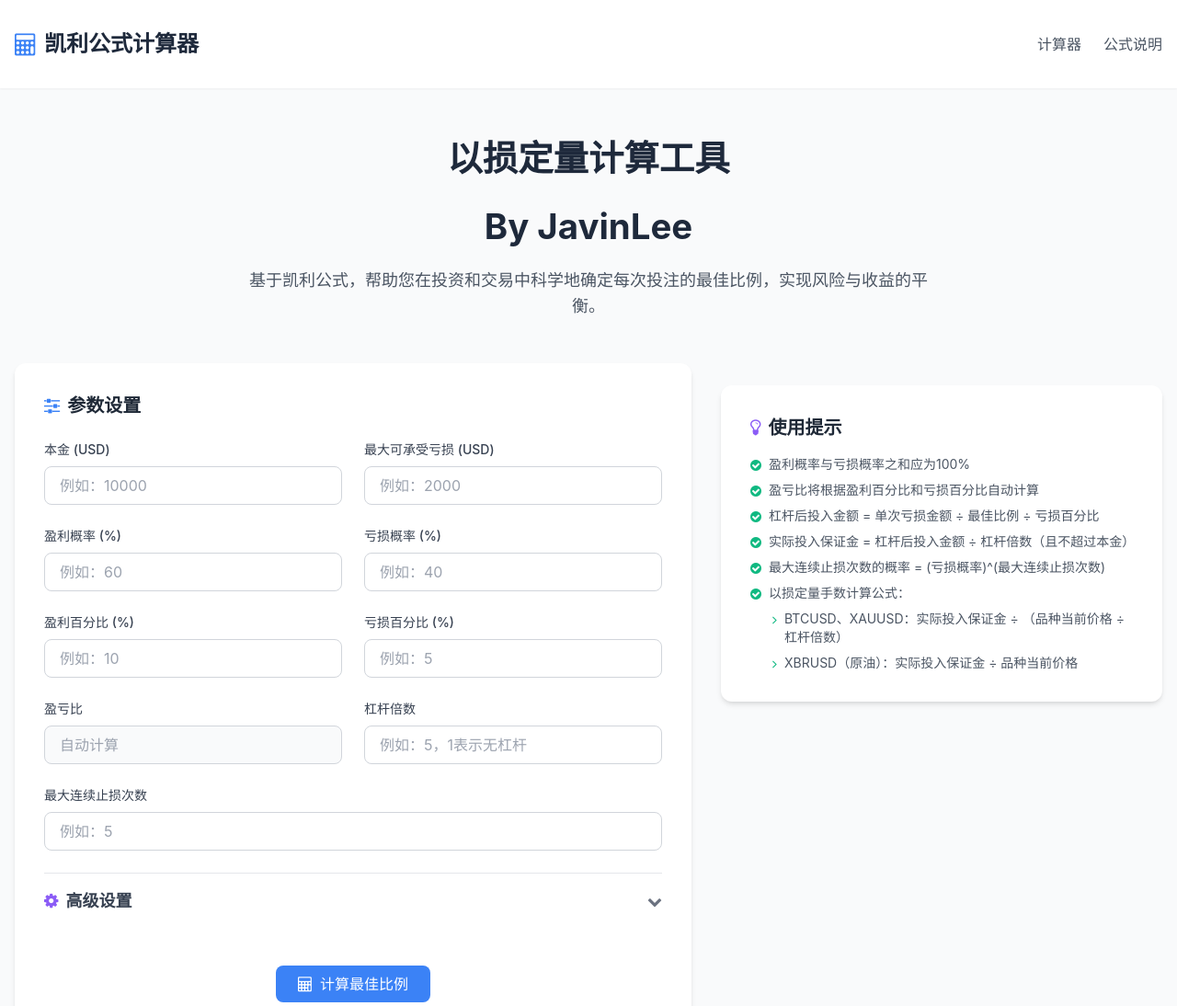
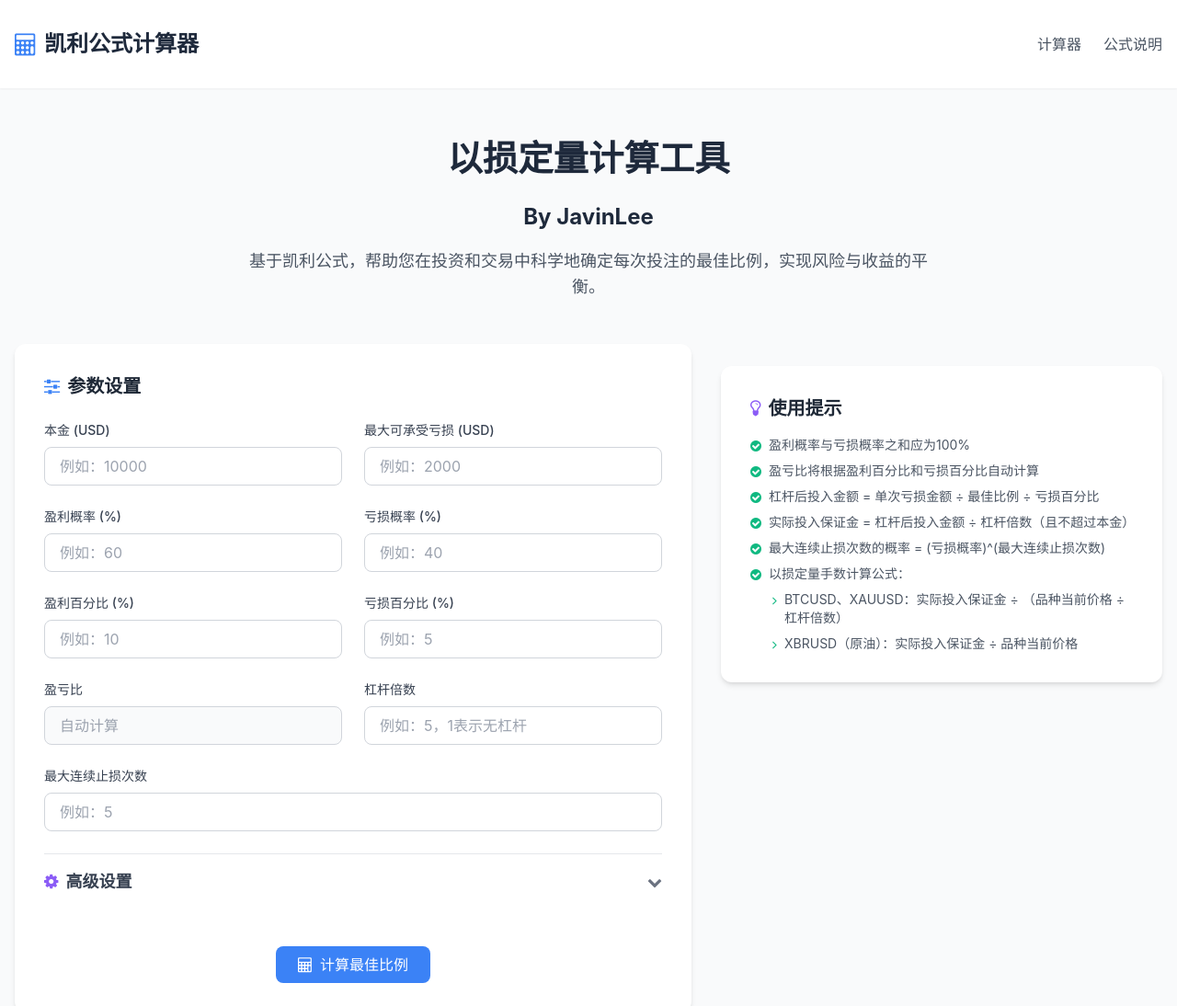
Before and after one commit to Javinlee89/javinlee89.github.io, a plain HTML site: page index.html in a window 1280 px wide. Shown: the top 1094 px of the page at 92% size. Drawn offline with nearby package versions, Linux system fonts and the light colour scheme.

Commit message:
Update index.html

```diff
--- a/index.html
+++ b/index.html
@@ -84,7 +84,7 @@
         <!-- 介绍部分 -->
         <section class="text-center mb-12 max-w-3xl mx-auto">
             <h2 class="text-[clamp(1.5rem,3vw,2.5rem)] font-bold mb-4 text-dark">以损定量计算工具</h2>
-            <h2 class="text-[clamp(1.5rem,3vw,2.5rem)] font-bold mb-4 text-dark">By JavinLee</h2>
+            <h2 class="text-[clamp(1.5rem,2vw,1.5rem)] font-bold mb-4 text-dark">By JavinLee</h2>
             <p class="text-gray-600 text-lg">基于凯利公式，帮助您在投资和交易中科学地确定每次投注的最佳比例，实现风险与收益的平衡。</p>
         </section>
 
```
